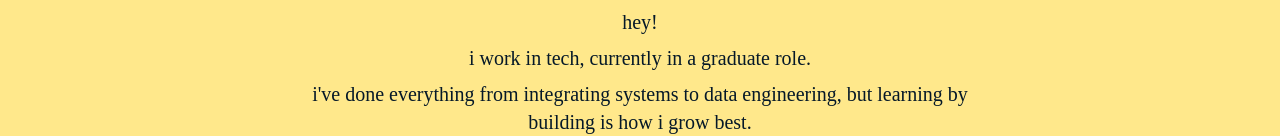
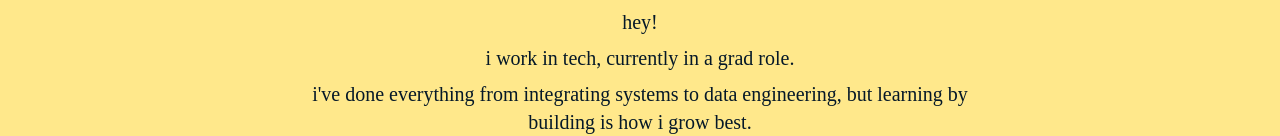
Before and after one commit to Splagon/mishahigham.github.io, a React (Vite) app in the folder pwa-misha/: page / in a window 1280 px wide. Shown: the part 426-562 px from the top of the page. Built offline with nearby package versions, Linux system fonts and the light colour scheme; a web font is replaced by a local one.

Commit message:
fix: href on home button on 404 page

```diff
--- a/pwa-misha/src/pages/Home/index.tsx
+++ b/pwa-misha/src/pages/Home/index.tsx
@@ -47,7 +47,7 @@ const Home: React.FC = () => {
           <SequentialParagraphs
             lines={[
               "hey!",
-              "i work in tech, currently in a graduate role.",
+              "i work in tech, currently in a grad role.",
               "i've done everything from integrating systems to data engineering, but learning by building is how i grow best.",
               "just like this website!",
             ]}
--- a/pwa-misha/src/pages/NotFound/index.tsx
+++ b/pwa-misha/src/pages/NotFound/index.tsx
@@ -8,7 +8,7 @@ export default function NotFound() {
         <h2 className="font-['playfair'] font-bold italic text-2xl pt-9">Oops!</h2>
         <p className="font-['playfair'] text-lg pt-1 pb-10">discovering something that doesn't exist</p>
 
-        <a href="" className="pt-10 text-2xl">home</a>
+        <a href="./" className="pt-10 text-2xl">home</a>
     </div>
   )
 }
```
